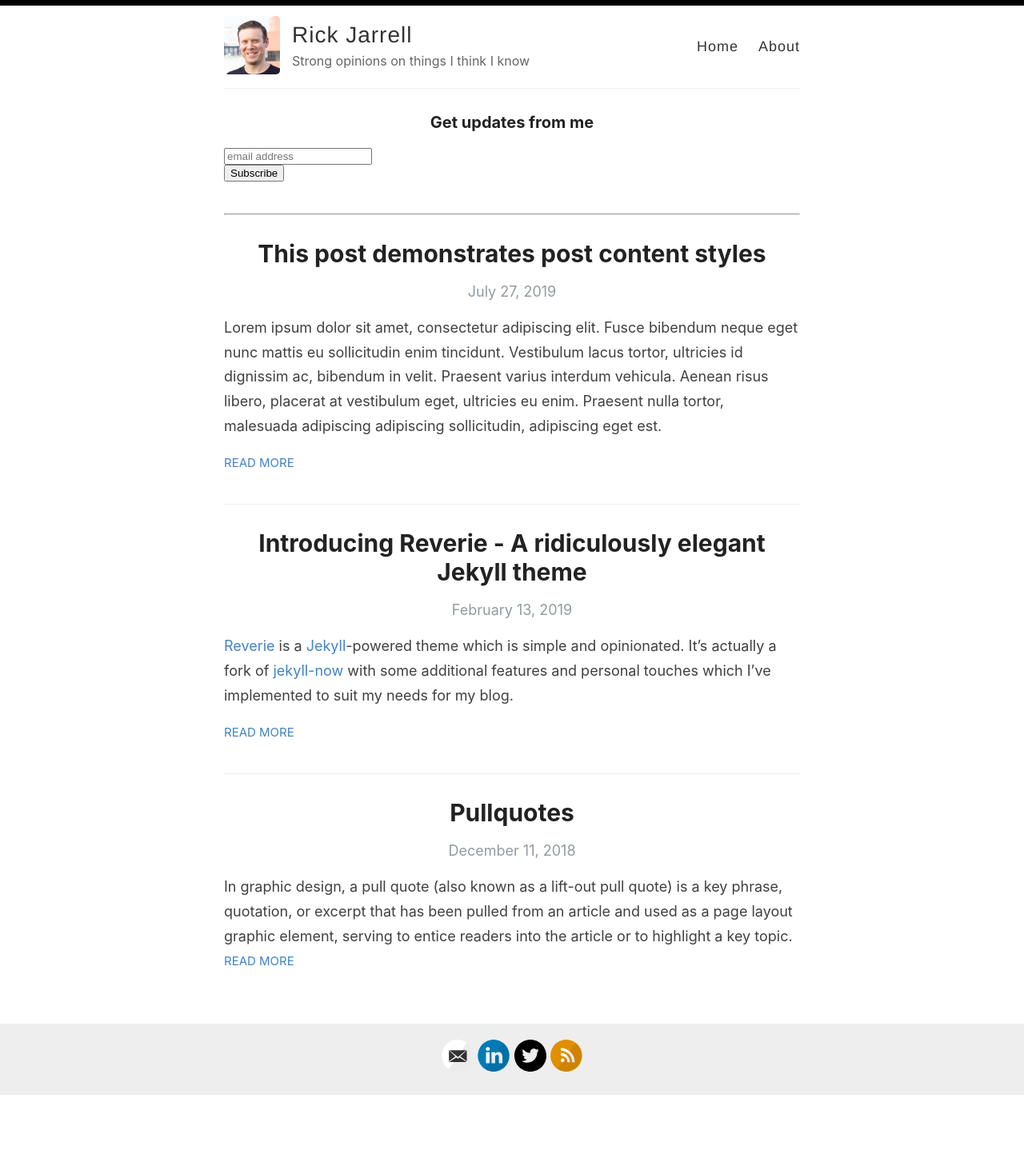
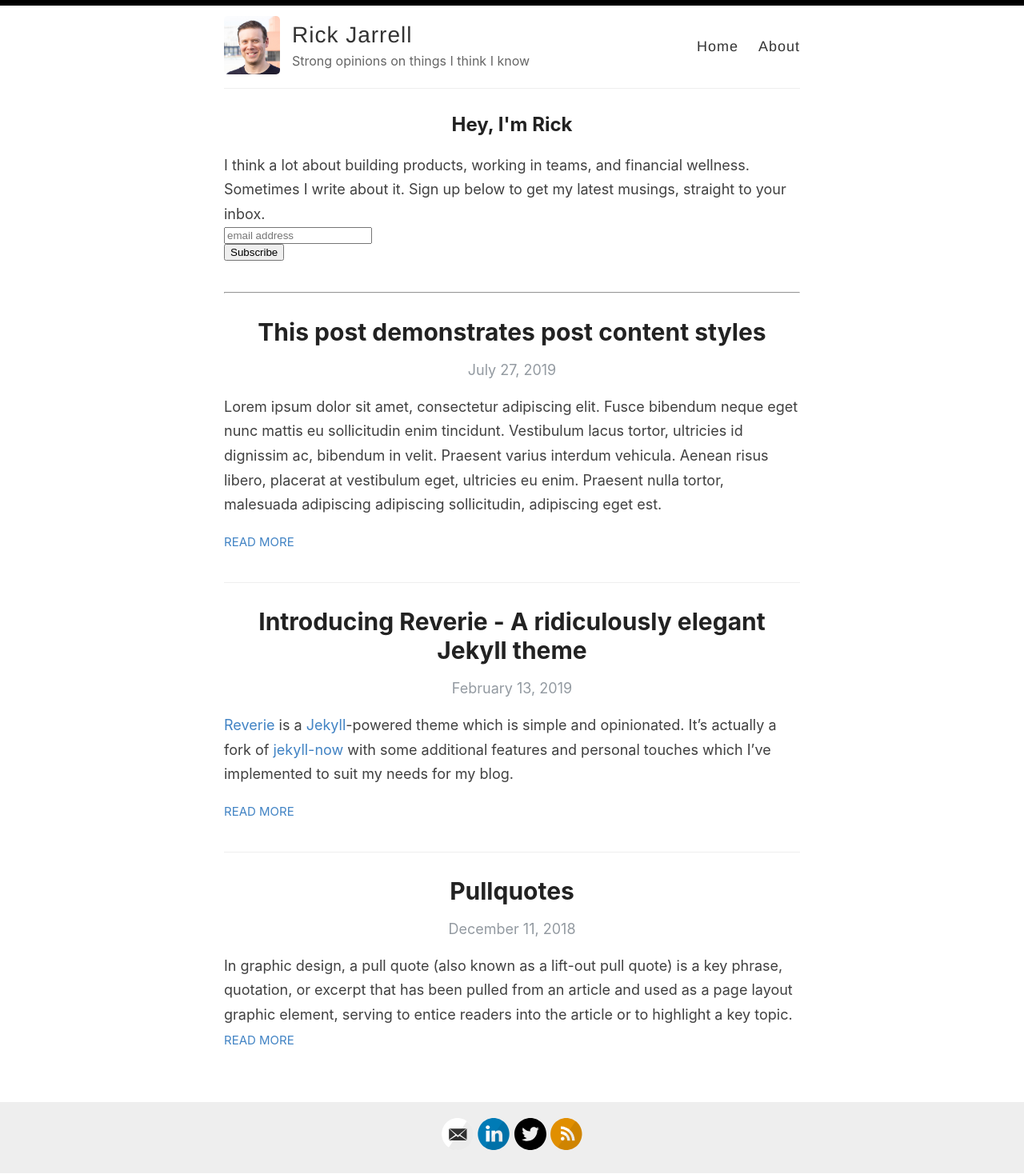
Before and after one commit to rickjarrell/backupblog, a Jekyll site: the page built from index.html, in a window 1280 px wide. Shown: the whole page at 80% size. Built offline with Jekyll 4.4.1, drawn with Linux system fonts in a browser that asks for light colours; the list of posts is cut into pages by our own code; comment, search, counter and statistics services are not loaded; before the commit the page ends 1369 px from its top, so only the background shows below that.

Commit message:
Update index.html

```diff
--- a/index.html
+++ b/index.html
@@ -1,7 +1,8 @@
 ---
 layout: default
 ---
-<h3 align = center>Get updates from me</h3>
+<h2>Hey, I'm Rick</h2>
+I think a lot about building products, working in teams, and financial wellness. Sometimes I write about it. Sign up below to get my latest musings, straight to your inbox.
 
 <!-- Begin Mailchimp Signup Form -->
 <link href="//cdn-images.mailchimp.com/embedcode/horizontal-slim-10_7.css" rel="stylesheet" type="text/css">
```
